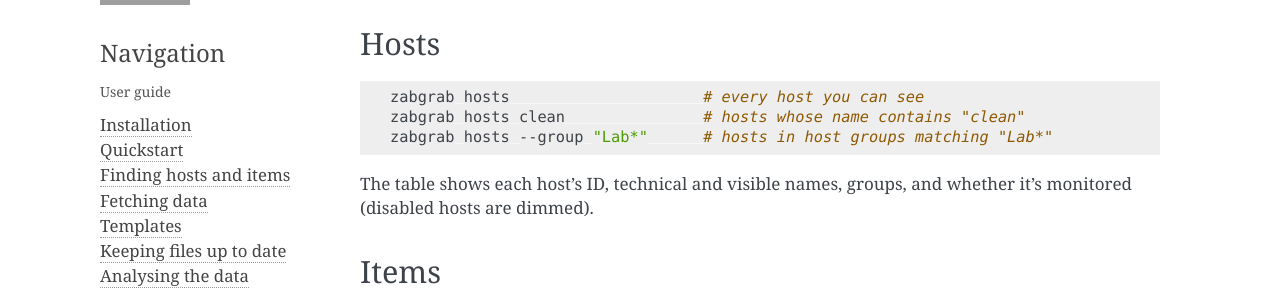
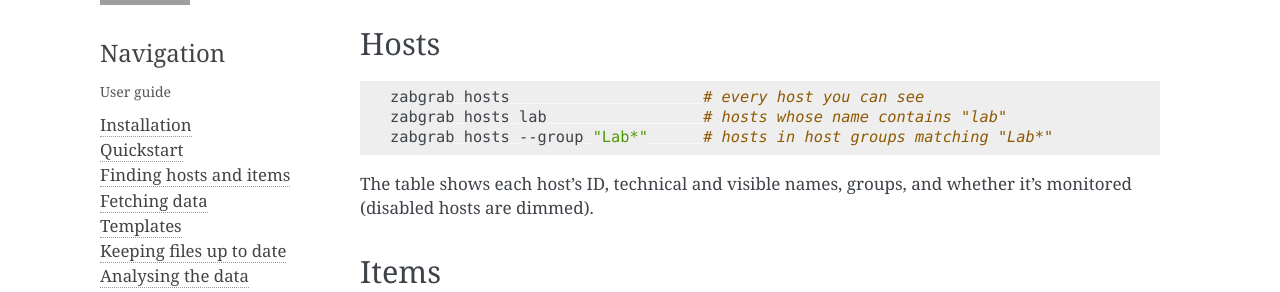
Before and after one commit to SeanDS/zabgrab, a Sphinx documentation site: the page built from docs/guide/finding.rst, in a window 1280 px wide and 900 px high, scrolled down 333 px, cut to the strip 152-444 px from the top of the window. Built offline with Sphinx 7.4.7, drawn with Linux system fonts in a browser that asks for light colours; grey boxes are pictures that could not be loaded.

Commit message:
Use a lab host pattern in the hosts example
Co-Authored-By: Claude Opus 5.5 <noreply@anthropic.com>
Claude-Session: https://claude.ai/code/session_01RwAjw1B4FMwohsQ2R2xPfk

```diff
--- a/docs/guide/finding.rst
+++ b/docs/guide/finding.rst
@@ -25,7 +25,7 @@ Hosts
 .. code-block:: bash
 
    zabgrab hosts                     # every host you can see
-   zabgrab hosts clean               # hosts whose name contains "clean"
+   zabgrab hosts lab                 # hosts whose name contains "lab"
    zabgrab hosts --group "Lab*"      # hosts in host groups matching "Lab*"
 
 The table shows each host's ID, technical and visible names, groups, and whether
```
